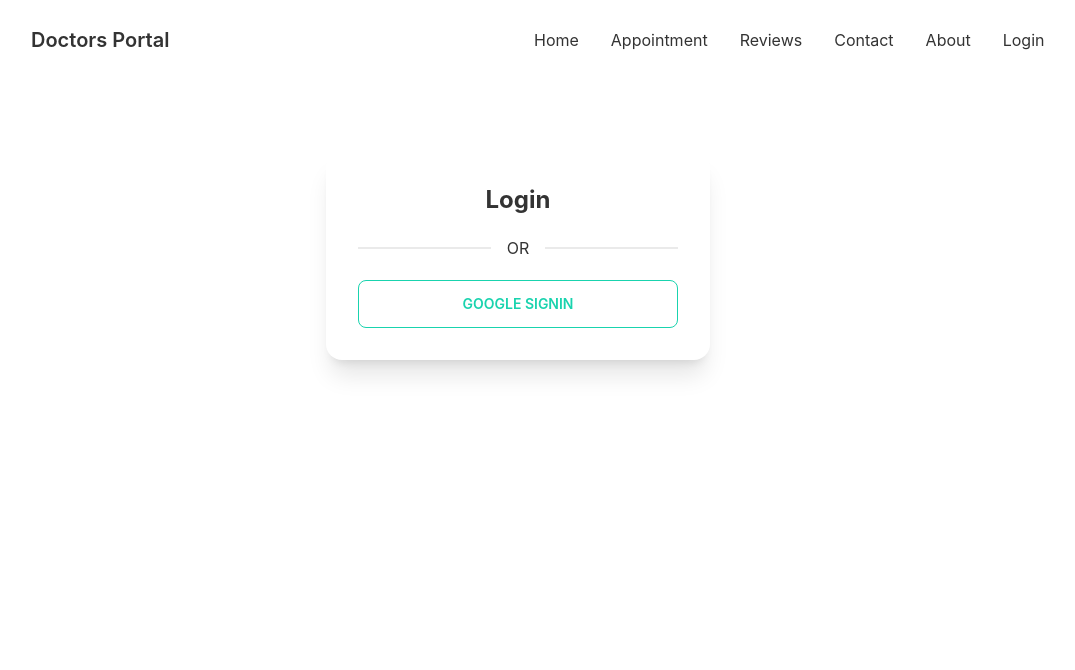
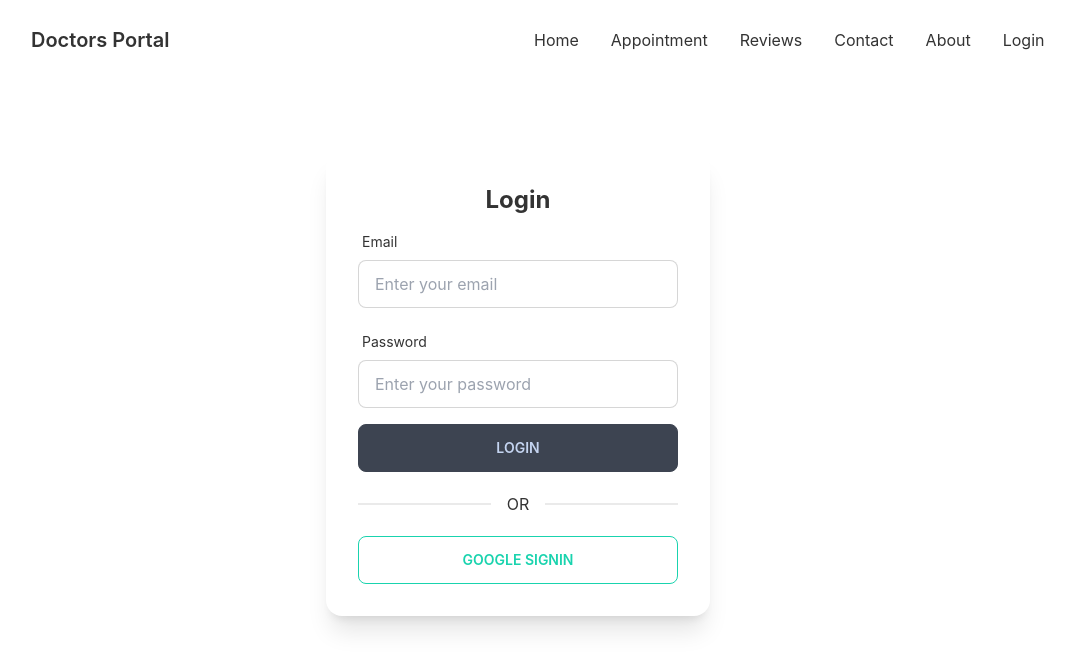
Before and after one commit to MD-Jubayer-Khan/doctors-portal-client-side, a React (Create React App) app: page /login in a window 1280 px wide. Shown: the top 670 px of the page, without its empty margins (122-1197 px from the left). Built offline with nearby package versions, Linux system fonts and the light colour scheme; no server answers.

Commit message:
created a login form using react hook form with validation

```diff
--- a/package.json
+++ b/package.json
@@ -13,6 +13,7 @@
     "react-day-picker": "^8.0.7",
     "react-dom": "^18.2.0",
     "react-firebase-hooks": "^5.0.3",
+    "react-hook-form": "^7.33.1",
     "react-router-dom": "^6.3.0",
     "react-scripts": "5.0.1",
     "web-vitals": "^2.1.4"
--- a/src/Pages/Login/Login.js
+++ b/src/Pages/Login/Login.js
@@ -1,20 +1,77 @@
 import React from 'react';
 import auth from '../../firebase.init'
+import { useForm } from "react-hook-form";
 import { useSignInWithGoogle } from 'react-firebase-hooks/auth';
 
 const Login = () => {
-    const [signInWithGoogle, user] = useSignInWithGoogle(auth)
+    const [signInWithGoogle, user] = useSignInWithGoogle(auth);
+    const { register, handleSubmit, formState: { errors } }= useForm();
 
     if(user){
         console.log(user);
     }
+
+    const onSubmit = data => {
+        console.log(data)
+    };
 
     return (
         <div className=' flex justify-center items-center mt-20'>
            <div className="card w-96 bg-base-100 shadow-xl">
               <div className="card-body">
                 <h2 className="text-center text-2xl font-bold">Login</h2>
+                    <form onSubmit={handleSubmit(onSubmit)}>
+                    <div className="form-control w-full max-w-xs">
+                      <label className="label">
+                        <span className="label-text">Email</span>
+                      </label>
+                      <input
+                      {...register("email", {
+                        required:{
+                            value: true,
+                            message: 'email required'
+                        },
+                        pattern: {
+                            value: /[a-z0-9]+@[a-z]+\.[a-z]{2,3}/,
+                            message: 'Please enter a valid email'
+                        }
 
+                    })}
+                      type="email" placeholder="Enter your email"
+                      className="input input-bordered w-full max-w-xs" />
+                      <label className="label">
+                        {errors.email?.type === 'required' &&  <span class="label-text-alt text-red-500">{errors.email.message}</span>}
+                        {errors.email?.type === 'pattern' &&  <span class="label-text-alt text-red-500">{errors.email.message}</span>}
+
+                      </label>
+                    </div>
+
+                    <div className="form-control w-full max-w-xs">
+                      <label className="label">
+                        <span className="label-text">Password</span>
+                      </label>
+                      <input
+                      {...register("password", {
+                        required:{
+                            value: true,
+                            message: 'password required'
+                        },
+                        minLength: {
+                            value: 6,
+                            message: 'password must contain at last six characters'
+                        }
+
+                    })}
+                      type="password" placeholder="Enter your password"
+                      className="input input-bordered w-full max-w-xs" />
+                      <label className="label">
+                        {errors.password?.type === 'required' &&  <span class="label-text-alt text-red-500">{errors.password.message}</span>}
+                        {errors.password?.type === 'minLength' &&  <span class="label-text-alt text-red-500">{errors.password.message}</span>}
+
+                      </label>
+                    </div>
+                       <input className='btn w-full max-w-xs' type="submit" value="Login"/>
+                    </form>
                 <div className="divider">OR</div>
                 <button
                 onClick={()=> signInWithGoogle()}
```
Also changed, not shown: 1 other file (tests, documents, lock files or other folders).
